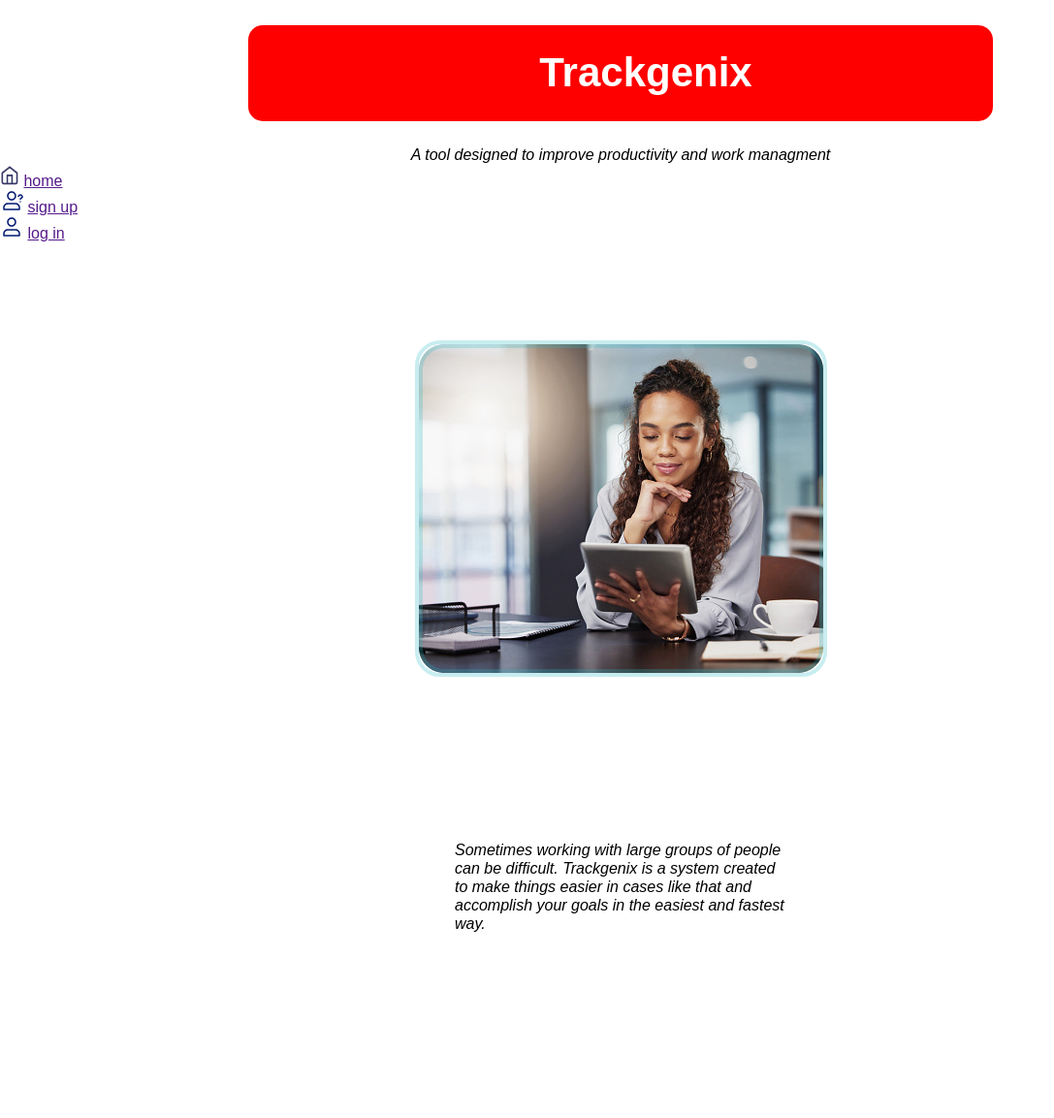
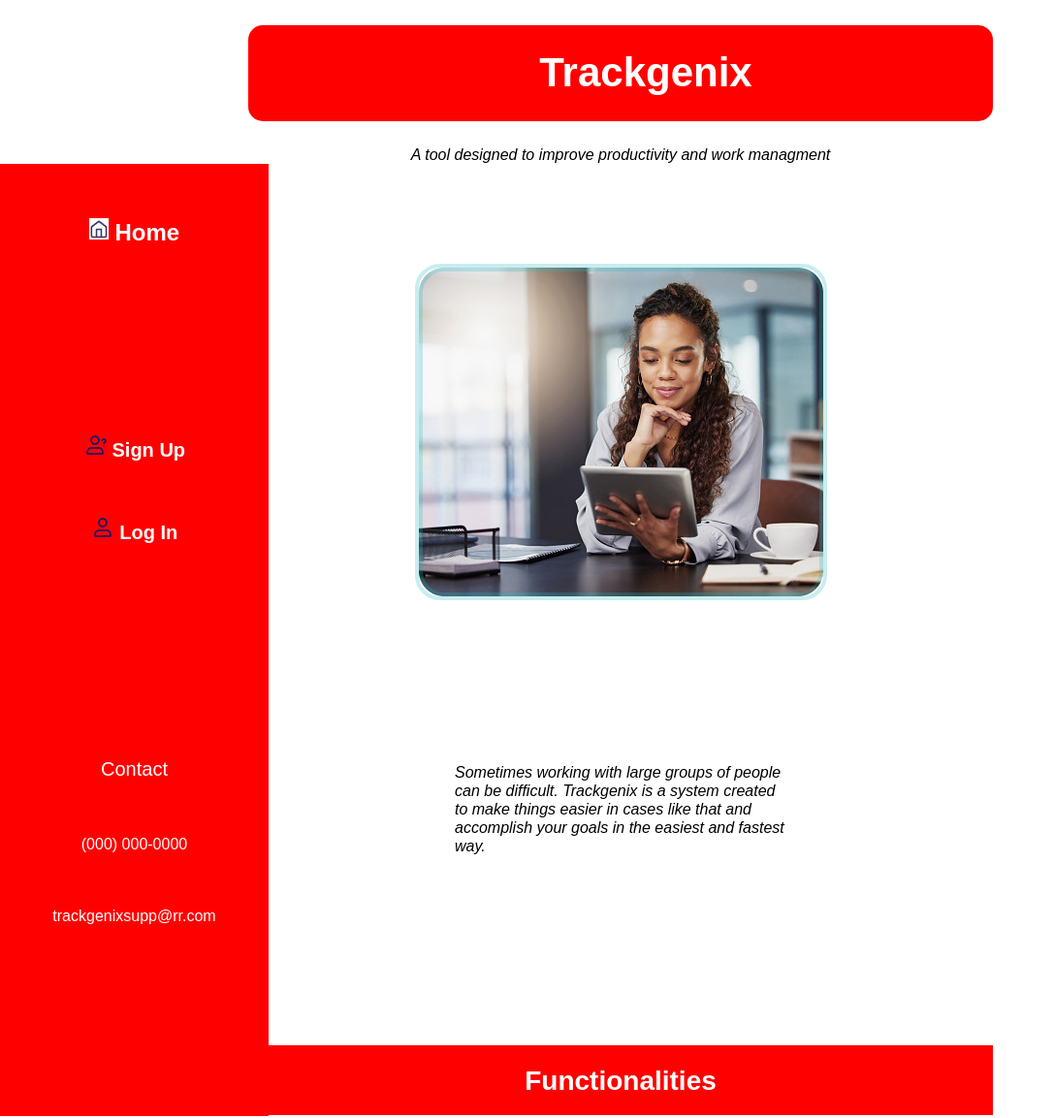
Before and after one commit to FabianDutraSilva/BaSP-A2022-Etapa-1, a plain HTML site: page Week-03/index.html in a window 1280 px wide. Shown: the top 1153 px of the page at 97% size, without its empty margins (0-1087 px from the left). Drawn offline with Linux system fonts and the light colour scheme.

Commit message:
BaSP-W03-2022: add sidebar

```diff
--- a/Week-03/css/style.css
+++ b/Week-03/css/style.css
@@ -211,7 +211,9 @@ h1{
     font-size: 14px;
     line-height: 16px;
     color: #747474;
-    padding: 1%
+    padding: 1%;
+    text-transform: capitalize;
+    margin: 5%;
 }
 .foot{
     text-align: center;
@@ -225,3 +227,48 @@ h1{
 .footer-img{
     margin: 1% 5%;
 }
+.sidebar-home{
+    font-style: normal;
+    font-weight: 700;
+    font-size: 24px;
+    line-height: 28px;
+    color: #FFFFFF;
+    margin: 20% 0% 70% 0%;
+    text-transform: capitalize;
+}
+.sidebar-h3{
+    font-style: normal;
+    font-weight: 700;
+    font-size: 20px;
+    line-height: 23px;
+    color: #FFFFFF;
+    text-transform: capitalize;
+    margin: 20% 0%;
+}
+.sidebar{
+    background-color: #FF0000;
+    position:absolute;
+    vertical-align: top;
+    width: 277px;
+    height: 982px;
+    text-align: center;
+}
+.sidebar-h4{
+    width: 277px;
+    margin: 80% 0% 20% 0%;
+    font-style: normal;
+    font-weight: 400;
+    font-size: 20px;
+    line-height: 23px;
+    color: #FFFFFF;
+    text-transform: capitalize;
+}
+.sidebar-contacts{
+    font-style: normal;
+    font-weight: 400;
+    font-size: 16px;
+    line-height: 19px;
+    color: #FFFFFF;
+    margin: 20% 0% 20% 0%;
+    vertical-align: bottom;
+}
--- a/Week-03/index.html
+++ b/Week-03/index.html
@@ -23,25 +23,31 @@
                 A tool designed to improve productivity and work managment
             </p>
         </header>
-        <aside>
-            <h2>
+        <aside class="sidebar">
+            <h2 class="sidebar-home">
                 <img src="assets/home.png" alt="home-logo" width="20">
-                <a href="">
                     home
-                </a>
             </h2>
-            <h3>
+            <h3 class="sidebar-h3">
                 <img src="assets/user-question.svg" alt="user-question-logo">
-                <a href="">
                     sign up
-                </a>
+
             </h3>
-            <h3>
+            <h3 class="sidebar-h3">
                 <img src="assets/user-1.svg" alt="user-logo">
-                <a href="">
                     log in
-                </a>
             </h3>
+            <section>
+                <h4 class="sidebar-h4">
+                    Contact
+                </h4>
+                <h4 class="sidebar-contacts">
+                    (000) 000-0000
+                </h4>
+                <h4 class="sidebar-contacts">
+                    trackgenixsupp@rr.com
+                </h4>
+            </section>
         </aside>
         <section class="page1">
             <img src="assets/picture.jpg" alt="picture-html" id="portrait">
@@ -187,7 +193,7 @@
         </section>
         <section id="page5">
             <h2 class="page-header">
-                history
+                History
             </h2>
             <section id="page5-content">
                 <section class="history-row">
@@ -312,7 +318,7 @@
                         tutorials
                     </li>
                     <li>
-                        api
+                        API
                     </li>
                     <li>
                         contact
```
